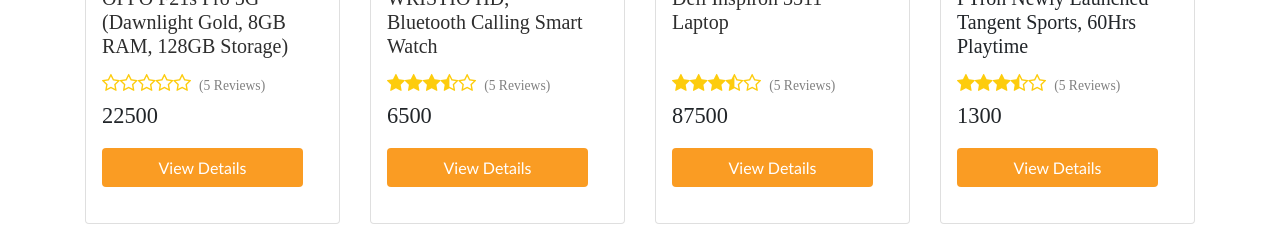
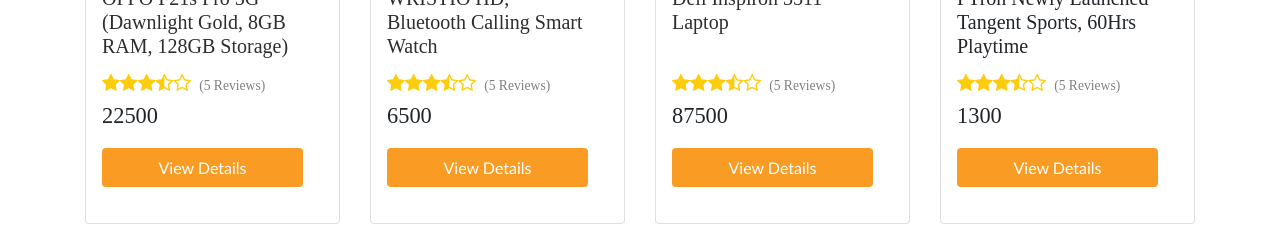
Before and after one commit to Kanish1012/KaniMart, a React (Create React App) app in the folder frontend/: page / in a window 1280 px wide. Shown: the part 426-652 px from the top of the page. Built offline with nearby package versions, Linux system fonts and the light colour scheme; a web font is replaced by a local one.

Commit message:
updated reviews for the first product

```diff
--- a/frontend/src/components/Home.js
+++ b/frontend/src/components/Home.js
@@ -22,9 +22,11 @@
                                     </a>
                                 </h5>
                                 <div className="ratings mt-auto">
-                                    <div className="rating-outer">
-                                        <div className="rating-inner"></div>
-                                    </div>
+                                    <i className="fa fa-star"></i>
+                                    <i className="fa fa-star"></i>
+                                    <i className="fa fa-star"></i>
+                                    <i className="fa fa-star-half-o"></i>
+                                    <i className="fa fa-star-o"></i>
                                     <span id="no_of_reviews">(5 Reviews)</span>
                                 </div>
                                 <p className="card-text">22500</p>
```
